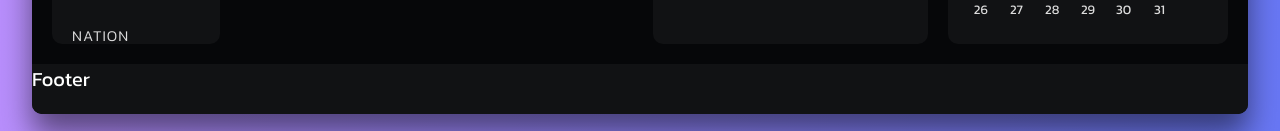
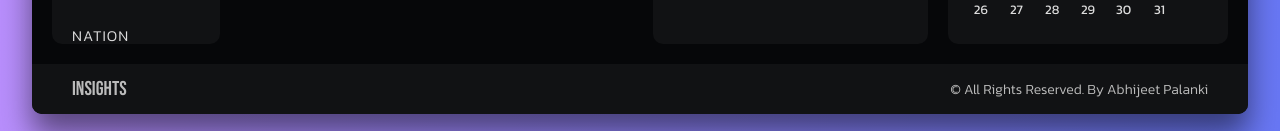
Before and after one commit to abhijeetpalanki/Insights, a React (Vite) app: page / in a window 1280 px wide. Shown: the part 666-797 px from the top of the page. Built offline with nearby package versions, Linux system fonts and the light colour scheme; no server answers.

Commit message:
added footer

```diff
--- a/src/components/News.jsx
+++ b/src/components/News.jsx
@@ -207,7 +207,12 @@ const News = () => {
           <Calendar />
         </div>
       </div>
-      <footer className="news-footer">Footer</footer>
+      <footer className="news-footer">
+        <p>
+          <span>Insights</span>
+        </p>
+        <p>&copy; All Rights Reserved. By Abhijeet Palanki</p>
+      </footer>
     </div>
   );
 };
--- a/src/styles/News.css
+++ b/src/styles/News.css
@@ -251,4 +251,19 @@
   min-height: 5rem;
   background-color: #111214;
   border-radius: 0 0 1rem 1rem;
+  display: flex;
+  align-items: center;
+  justify-content: space-between;
+  padding: 0 4rem;
 }
+
+.news-footer p {
+  font-size: 1.4rem;
+  font-weight: 300;
+  color: #bbb;
+}
+
+.news-footer p span {
+  font-family: "Bebas Neue", sans-serif;
+  font-size: 2rem;
+}
```
